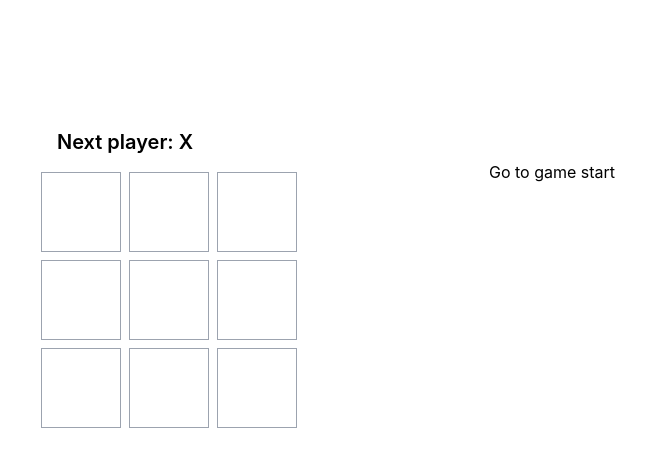
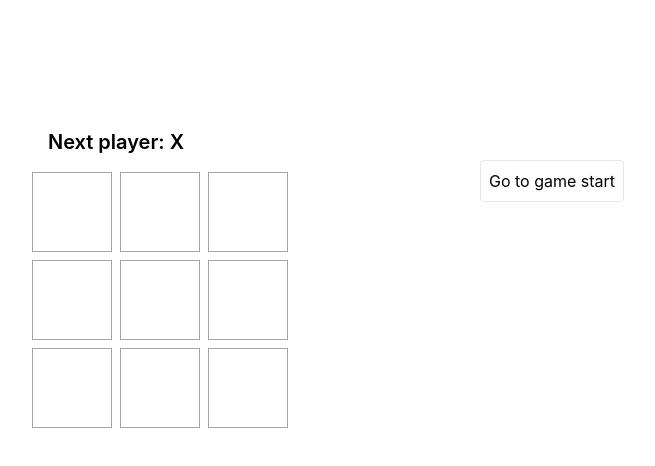
Before and after one commit to Jeonghyun-An/react_baby, a React (Create React App) app in the folder react_baby/: page / in a window 1280 px wide. Shown: the top 466 px of the page, without its empty margins (312-967 px from the left). Built offline with nearby package versions, Linux system fonts and the light colour scheme.

Commit message:
[feat] moveTo함수 및 current 렌더링 기능 추가

```diff
--- a/react_baby/src/App.js
+++ b/react_baby/src/App.js
@@ -60,15 +60,19 @@ function Board({ xIsNext, squares, onPlay }) {
 export default function Game() {
     const [xIsNext, setXIsNext] = useState(true);
     const [history, setHistory] = useState([Array(9).fill(null)]);
-    const currentSquares = history[history.length - 1];
+    const [currentMove, setCurrentMove] = useState(0);
+    const currentSquares = history[currentMove]; // 현재 움직임에 해당하는 보드 상태를 가져옴(lendering)
 
     function handlePlay(nextSquares) {
-        setHistory([...history, nextSquares]);
+        const nextHistory = [...history.slice(0, currentMove + 1), nextSquares]; // history.slice(0, currentMove + 1)의 이전 기록 중 해당 부분만 유지하도록
+        setHistory(nextHistory);
+        setCurrentMove(nextHistory.length - 1); // 시간을 거슬러 올라가 그 지점에서 새로운 움직임을 만들 경우, 그 지점까지의 기록만 유지해야함
         setXIsNext(!xIsNext);
     }
 
     function jumpTo(nextMove) {
-        //TODO
+        setCurrentMove(nextMove);
+        setXIsNext(nextMove % 2 === 0); //숫자가 짝수인 경우에도 currentMove 설정
     }
     const moves = history.map((squares, move) => {
         let description;
@@ -79,7 +83,12 @@ export default function Game() {
         }
         return (
             <li key={move}>
-                <button onClick={() => jumpTo(move)}>{description}</button>
+                <button
+                    className="border p-2 rounded hover:bg-slate-100"
+                    onClick={() => jumpTo(move)}
+                >
+                    {description}
+                </button>
             </li>
         );
     });
@@ -94,7 +103,7 @@ export default function Game() {
                 />
             </div>
             <div className="game-info flex flex-col p-20 pt-32">
-                <ol className="flex flex-col gap-4">{moves}</ol>
+                <ol className="flex flex-col gap-2">{moves}</ol>
             </div>
         </div>
     );
```
